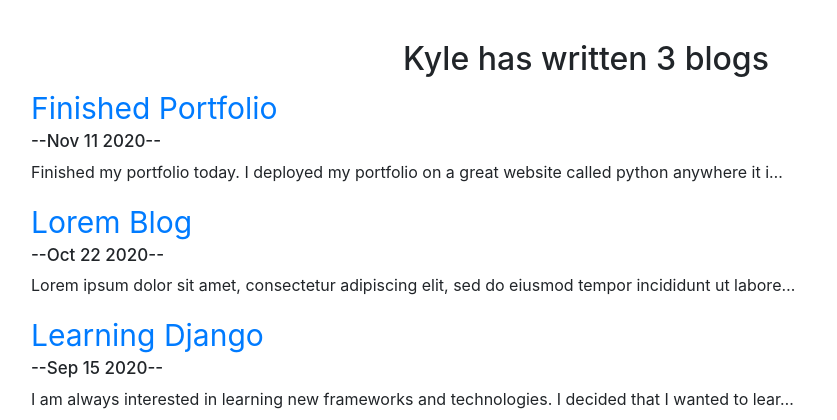
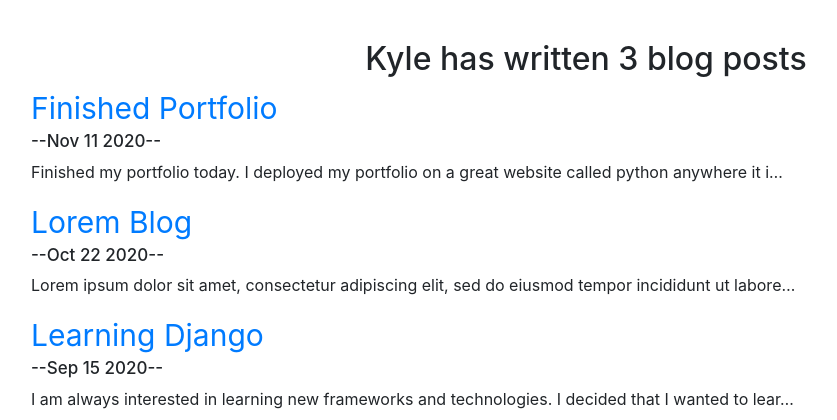
Before and after one commit to ksh0rt/Django-Portfolio, a Django app: page /blog/ in a window 1280 px wide. Shown: the part 59-479 px from the top of the page, without its empty margins (54-891 px from the left). Run offline with Django 3.2, Linux system fonts and the light colour scheme; data comes from the database, SQL or seed files in the repository; both versions use the stored data as it was after the commit.

Commit message:
added blog post made small change to wording in the blog app main page

```diff
--- a/blog/templates/blog/all_blogs.html
+++ b/blog/templates/blog/all_blogs.html
@@ -3,7 +3,7 @@
 
 {% block content %}
 <div class="row justify-content-center">
-  <h2 style="padding-top:40px;">Kyle has written {{ blogs.count }} blog{{ blogs.count |pluralize }}</h2>
+  <h2 style="padding-top:40px;">Kyle has written {{ blogs.count }} blog post{{ blogs.count |pluralize }}</h2>
 </div>
 
 
```
Also changed, not shown: db.sqlite3.
